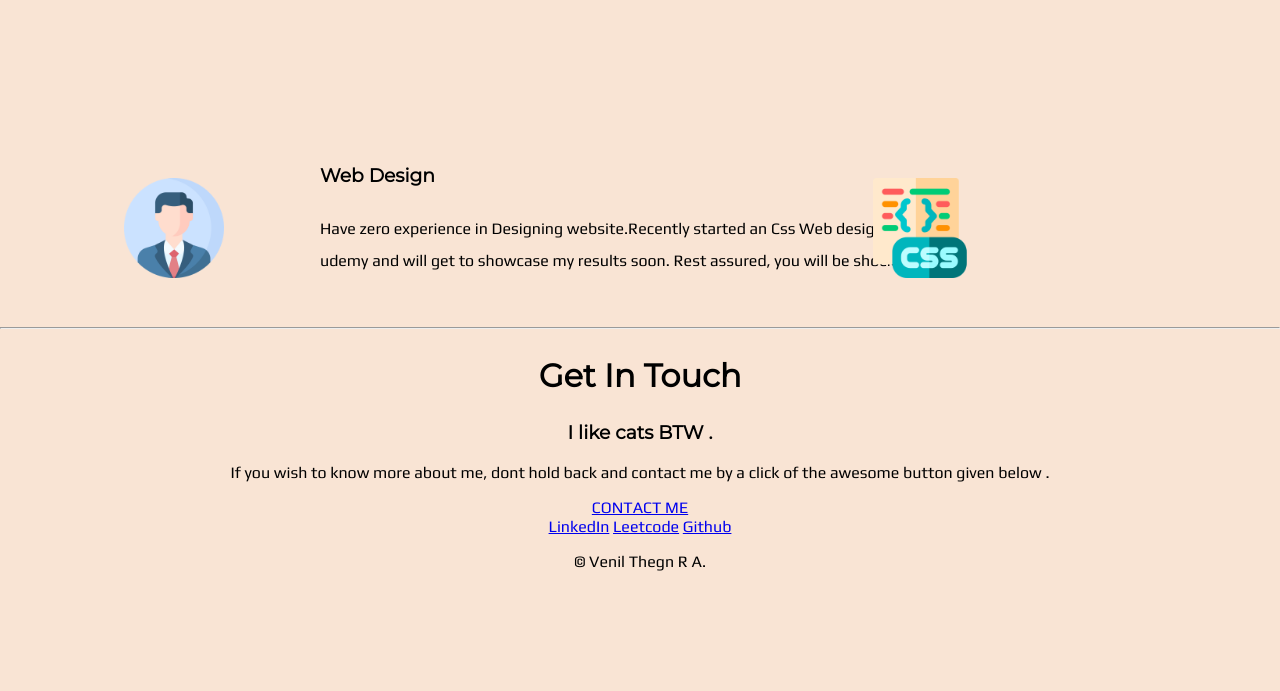
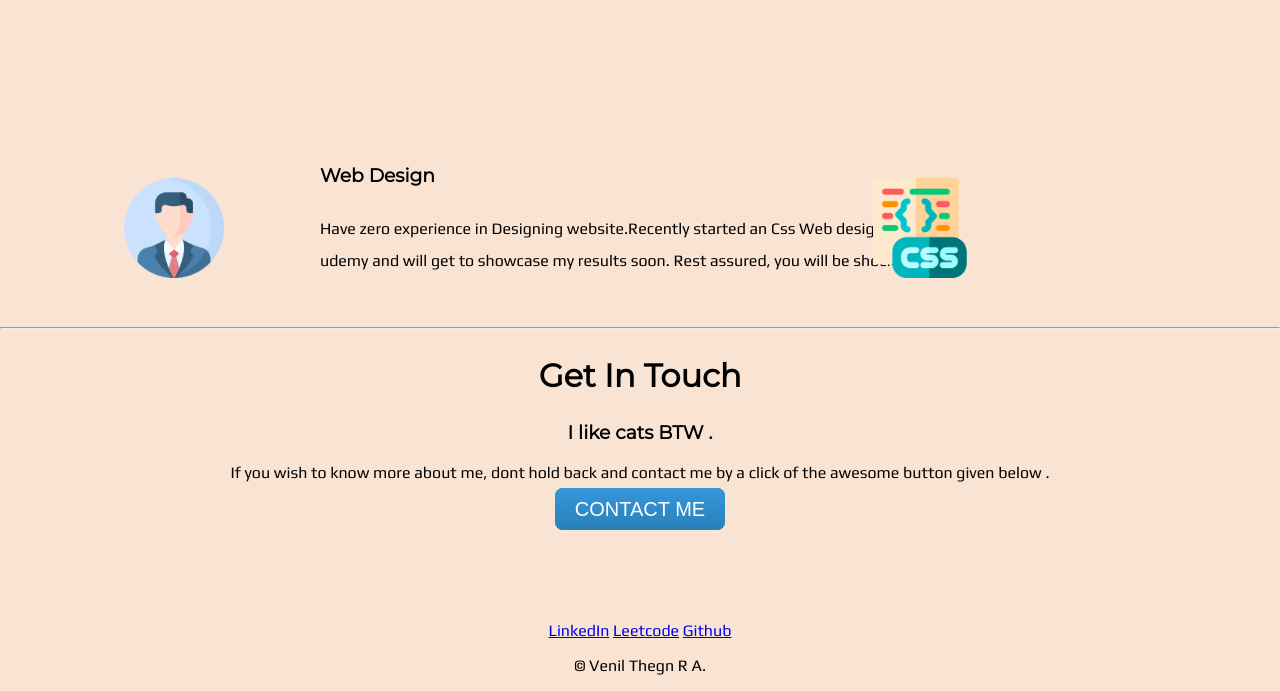
Before and after one commit to VenilThegn/My-professional-website, a plain HTML site: page index.html in a window 1280 px wide. Shown: the part 1521-2212 px from the top of the page. Before the commit the page ends 2108 px from the top, so only its background shows below. Drawn offline with Linux system fonts and the light colour scheme.

Commit message:
adding button

```diff
--- a/css/styles.css
+++ b/css/styles.css
@@ -104,3 +104,32 @@ h3 {
   position: absolute;
   left: 150px;
 }
+.btn {
+  background: #3498db;
+  background-image: -webkit-linear-gradient(top, #3498db, #2980b9);
+  background-image: -moz-linear-gradient(top, #3498db, #2980b9);
+  background-image: -ms-linear-gradient(top, #3498db, #2980b9);
+  background-image: -o-linear-gradient(top, #3498db, #2980b9);
+  background-image: linear-gradient(to bottom, #3498db, #2980b9);
+  -webkit-border-radius: 8;
+  -moz-border-radius: 8;
+  border-radius: 8px;
+  font-family: Arial;
+  color: #ffffff;
+  font-size: 20px;
+  padding: 10px 20px 10px 20px;
+  text-decoration: none;
+}
+
+.btn:hover {
+  background: #3cb0fd;
+  background-image: -webkit-linear-gradient(top, #3cb0fd, #3498db);
+  background-image: -moz-linear-gradient(top, #3cb0fd, #3498db);
+  background-image: -ms-linear-gradient(top, #3cb0fd, #3498db);
+  background-image: -o-linear-gradient(top, #3cb0fd, #3498db);
+  background-image: linear-gradient(to bottom, #3cb0fd, #3498db);
+  text-decoration: none;
+}
+.third{
+  margin-top: 100px;
+}
```
